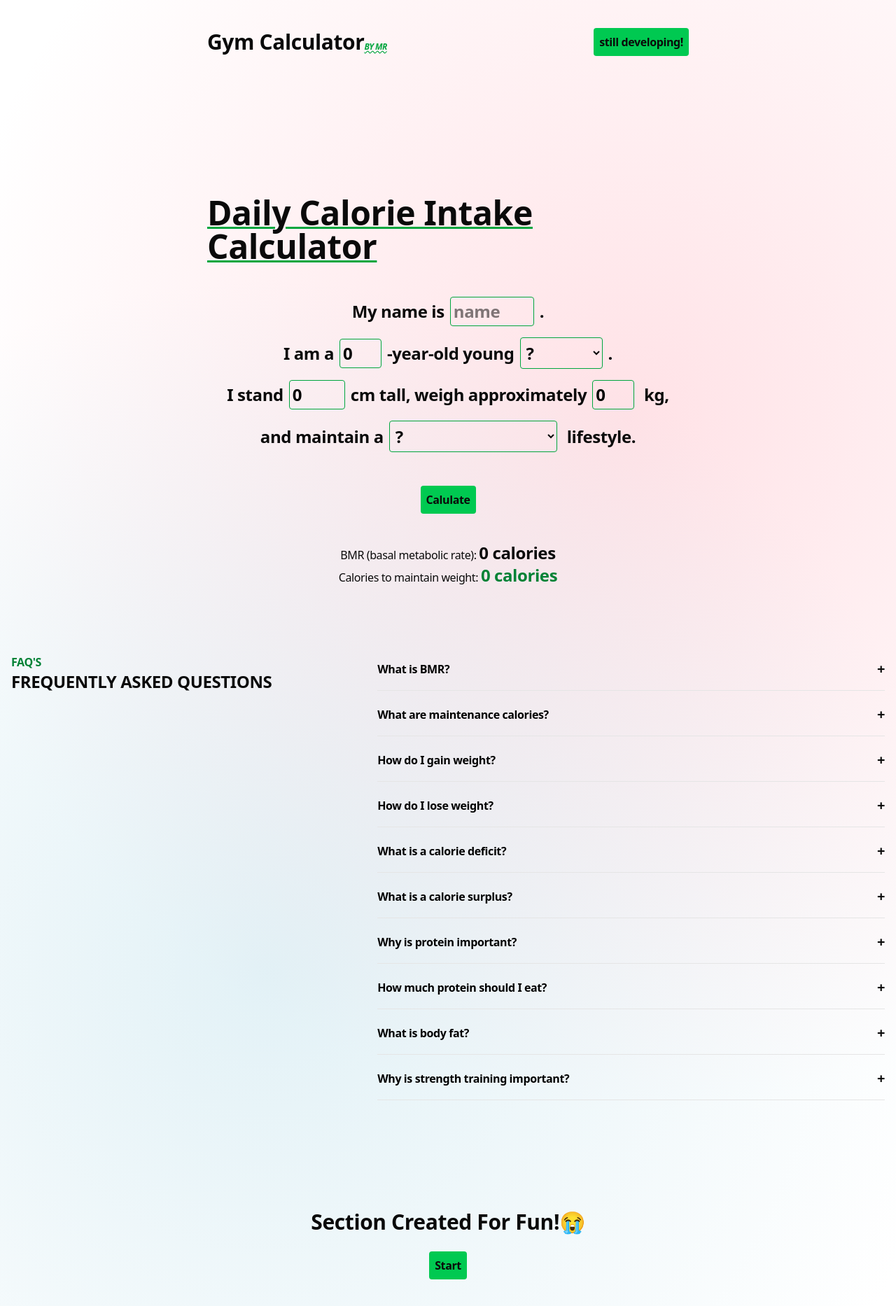
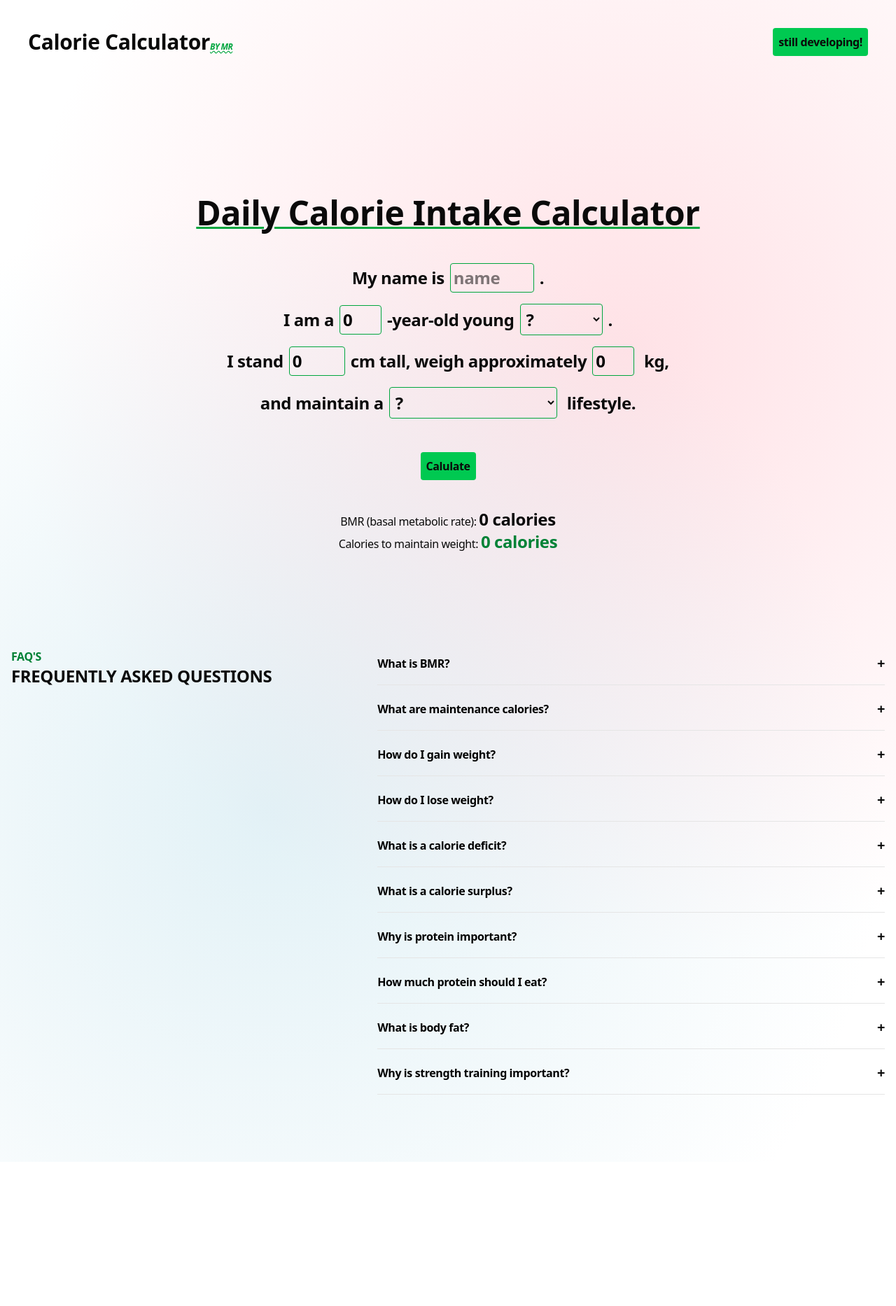
Before and after one commit to rahscripts/gym-calculator, a Next.js app: page / in a window 1280 px wide. Shown: the top 1866 px of the page at 70% size. After the commit the page ends 1660 px from the top, so only its background shows below. Built offline with nearby package versions, Linux system fonts and the light colour scheme.

Commit message:
refining css

```diff
--- a/app/page.tsx
+++ b/app/page.tsx
@@ -6,53 +6,13 @@ import Header from "@/components/Header";
 import FAQlists from "@/components/FAQlists";
 
 export default function Home() {
-  const [start, setStart] = useState(false);
-  const [skinny, setSkinny] = useState(false);
-  const [fatty, setFatty] = useState(false);
-
-
   return (
     <section>
       <div><Header /></div>
-      <div className="max-lg:mt-10 mt-30 transition-all duration-200">
+      <div className="max-lg:mt-10 mt-30 max-md:mb-0 mb-20 transition-all duration-200">
         <CalorieIntake />
       </div>
-      <div><FAQlists /></div>
-      <div className="max-lg:mt-10 mt-35 mb-40">
-        <div className="flex flex-col items-center justify-center">
-        <h1 className="text-3xl font-extrabold capitalize ">Section created for fun!😭</h1><br />
-          <button className="bg-green-500 p-2 rounded font-bold hover:bg-green-600 cursor-pointer" onClick={() => setStart(!start)}>Start</button>
-        </div>
-        <div className="max-w-3xl mx-auto mb-10 px-10">
-          {start &&
-            <div>
-              <div className="inset-10 bg-green-700 rounded p-10 sm:m-2 lg:m-20 mb-5 flex flex-col items-center font-bold text-white -space-y-2">
-                <h1 className="text-3xl italic">Choose:<span className="max-lg:hidden text-xs opacity-50">this section is created just for fun. ThankYou.</span></h1>
-                <button onClick={() => { setSkinny(!skinny); setStart(!start) }} className="bg-green-500 p-1 mt-4 m-2 rounded text-black cursor-pointer">Skinny</button>
-                <button onClick={() => { setFatty(!fatty); setStart(!start) }} className="bg-green-500 p-1 m-1 rounded text-black cursor-pointer">Fatty</button>
-              </div>
-            </div>
-          }
-          <div>
-            {skinny &&
-              <div className="inset-10 bg-blue-700 p-10 rounded sm:m-2 lg:m-20 mb-10 flex flex-col items-center font-bold text-white space-y-2">
-                if you go gym for 2 years you will look like:
-                <Image src="/ronaldo.webp" alt="your image" height={500} width={500} />
-                <button className="bg-blue-500 cursor-pointer hover:bg-blue-600 p-1 rounded " onClick={() => { setStart(!start); setSkinny(!skinny) }}>Go Back!</button>
-              </div>
-            }
-          </div>
-          <div>
-            {fatty &&
-              <div className="inset-10 bg-blue-700 p-10 rounded mb-10 sm:m-2 lg:m-20 flex flex-col items-center font-bold text-white space-y-2">
-                if you go gym for 2 years you will look like:
-                <Image src="/Sam Sulek.jpeg" alt="your image" height={500} width={500} />
-                <button className="bg-blue-500 cursor-pointer hover:bg-blue-600 p-1 rounded " onClick={() => { setStart(!start); setFatty(!fatty) }}>Go Back!</button>
-              </div>
-            }
-          </div>
-        </div>
-      </div>
+      <div className="mb-20"><FAQlists /></div>
     </section>
   );
 }
--- a/components/CalorieIntake.tsx
+++ b/components/CalorieIntake.tsx
@@ -160,7 +160,7 @@ export default function CalorieIntake() {
     ];
 
     return (
-        <div className="max-w-3xl mx-auto my-10 p-10">
+        <div className="max-w-7xl mx-auto my-10 p-10">
             <div className="flex flex-col items-center">
                 <div className="mb-10">
                     <h1 className="font-extrabold transition-all duration-300 underline decoration-3 decoration-green-600 max-md:text-3xl text-5xl">Daily Calorie Intake Calculator</h1>
--- a/components/Header.tsx
+++ b/components/Header.tsx
@@ -1,10 +1,10 @@
 export default function Header() {
     return (
-        <div className="max-w-3xl mx-auto mb-10 p-10">
+        <div className="max-w-7xl mx-auto mb-10 p-10">
           <div className="flex items-center justify-between">
           <div>
               <h1 className="text-3xl font-extrabold ">
-                Gym Calculator
+                Calorie Calculator
                 <span className="uppercase font-black tracking-tighter text-xs italic underline decoration-wavy text-green-600">
                     by MR
                     </span>
--- a/components/PredictFuture.tsx
+++ b/components/PredictFuture.tsx
@@ -59,11 +59,12 @@ export default function PredictFuture({
 
 
     return (
-        <section className="flex mt-20 flex-col items-center">
+        <section className="mt-20">
+            <div className="flex max-sm:flex-col transition-all duration-300 justify-between items-center border-2 rounded-2xl p-5">
                 <div className="m-10">
-                <h1 className="font-extrabold  transition-all duration-200 underline decoration-3 decoration-green-600 max-md:text-3xl text-5xl">Predict Your Future Weight</h1>
+                    <h1 className="font-extrabold  transition-all duration-200 underline decoration-3 decoration-green-600 max-md:text-3xl text-4xl">Predict Your Future Weight</h1>
                 </div>
-            <div >
+                <div className="border m-5 ml-1 p-10 border-black rounded-2xl ">
                     {allOption.map((q) => (
                         <div key={q.q} className="flex flex-col items-center text-center capitalize">
                             <div>
@@ -81,10 +82,10 @@ export default function PredictFuture({
                                                     [q.id]: opt,
                                                 }))
                                             }
-                                        className={`px-4 text-black-900 cursor-pointer py-2 m-2 mb-10 text-1xl max-lg:text-xs font-semibold rounded transition
+                                            className={`px-4 text-black-900 cursor-pointer py-2 m-2 mb-5 text-1xl max-lg:text-xs font-semibold rounded transition duration-300
                                                     ${isSelected
-                                                ? "bg-green-600 text-white"
-                                                : "bg-green-200 hover:bg-green-300"
+                                                    ? "bg-pink-600 text-white"
+                                                    : "bg-pink-200 hover:bg-pink-300"
                                                 } `}
                                         >
                                         {["300","500"].includes(opt) ? sign : ""}{opt}{["300","500"].includes(opt) ? " cal" : ""}
@@ -93,11 +94,10 @@ export default function PredictFuture({
                                 })}
                             </div>
                         </div>
-
                     ))}
-
                 </div>
-            <div className="flex flex-col items-center">
+            </div>
+            <div className="flex flex-col mt-10 items-center">
                 <p className="text-green-700 font-bold">By the end of {t} months.</p>
                 <p className="font-extrabold uppercase text-2xl"> Your Weight will be <span className="text-red-500 ">{finalWeight? finalWeight.toFixed(2) : "❌"}</span> Kg.</p>
             </div>
--- a/components/UserCard.tsx
+++ b/components/UserCard.tsx
@@ -25,7 +25,7 @@ export default function UserCard({ allData }: UserDataProps) {
 
 
     return (
-        <div className="flex  items-center space-y-5 flex-col justify-center max-md:mt-2  mt-10 -mb-5 p-2 ">
+        <div className="flex  items-center space-y-5 flex-col justify-center max-md:mt-2 mt-20 -mb-5 p-2 ">
             <div
                 className={`transition-all hover:scale-[1.02] bg-linear-to-t ${colorMap[color]}
   duration-300 rounded-2xl p-5 backdrop-blur-xl
```
Lines whose indentation alone changed are shown as unchanged.
